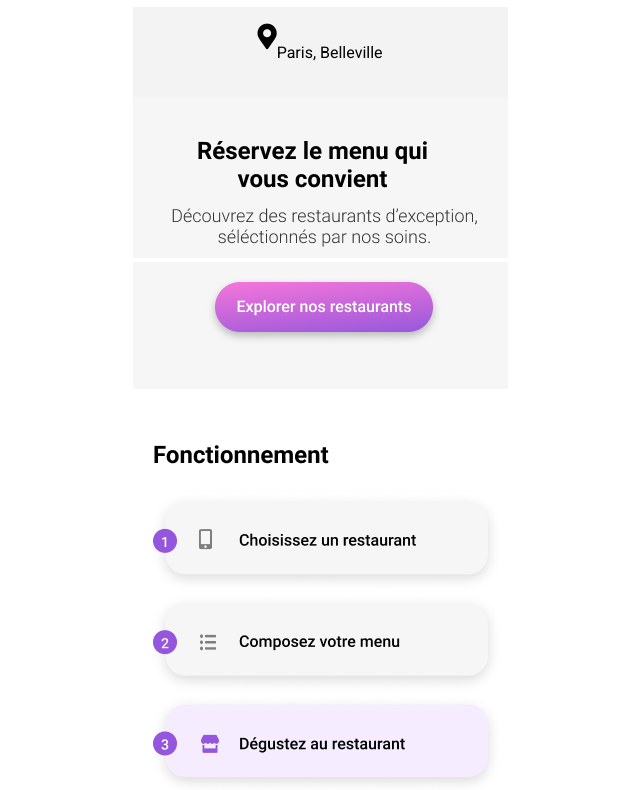
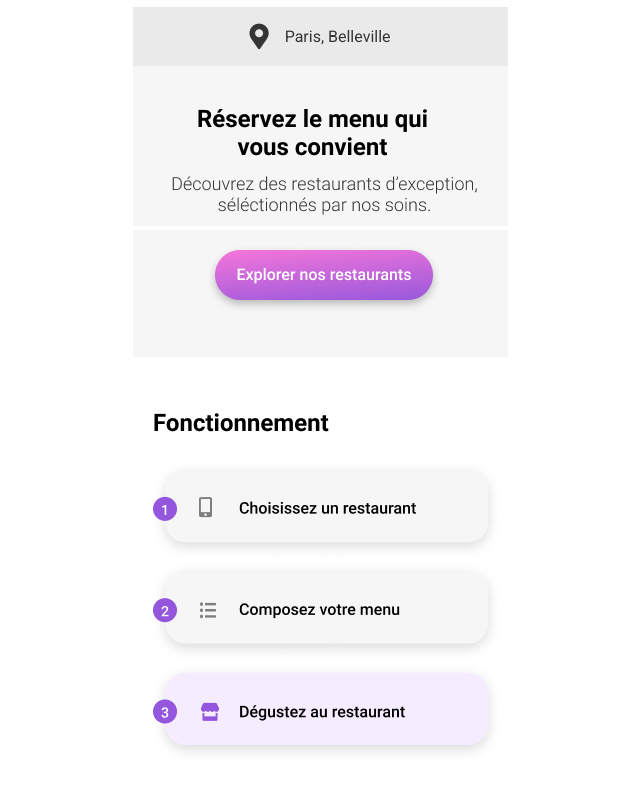
Before and after one commit to oolyster/AdelineReaux_3_27102020, a website: page index.html in a window 1280 px wide. Shown: the part 73-863 px from the top of the page, without its empty margins (320-960 px from the left). Drawn offline with Linux system fonts and the light colour scheme; a web font is replaced by a local one.

Commit message:
mise en page maquette : recherche v2

```diff
--- a/index.html
+++ b/index.html
@@ -14,7 +14,7 @@
         <!--recherche-->
             <section class="local">
                 <i class="fas fa-map-marker-alt fa-lg icone-noire"></i>
-                <p>Paris, Belleville</p>
+                <span class="recherche">Paris, Belleville</span>
             </section>
         <!--explorer-->
             <section>
--- a/sass/sass.scss
+++ b/sass/sass.scss
@@ -23,18 +23,25 @@ p{
 .logo {
   font-family: $logo;
   text-align: center;
-  color: black;
+  color: $text-color-1;
 }
 
 .local {
   display: flex;
   justify-content: center;
   padding: 1.25rem 1rem;
-  background-color: #f3f3f3;
+  background-color: #eaeaea;
   font-size: 1.2rem;
   position: relative;
 }
 
 .icone-noire {
-  color:black;
+  color:$text-color-2;
+  margin-right: 1rem;
 }
+
+.recherche {
+  font-family: $police;
+  font-size: 1rem;
+  color:$text-color-2;
+}
--- a/sass/utils/_variables.scss
+++ b/sass/utils/_variables.scss
@@ -3,5 +3,7 @@ $primary-color: #9356dc;
 $primary-fade : #ee73da;
 $accent-color: #9ae2d0;
 $accent-fade: #018766;
+$text-color-1: black;
+$text-color-2: #353535;
 $police: Roboto, sans-serif;
 $logo: Shrikhand,"cursive";
```
Also changed, not shown: public/css/style.css, 1 other file.
